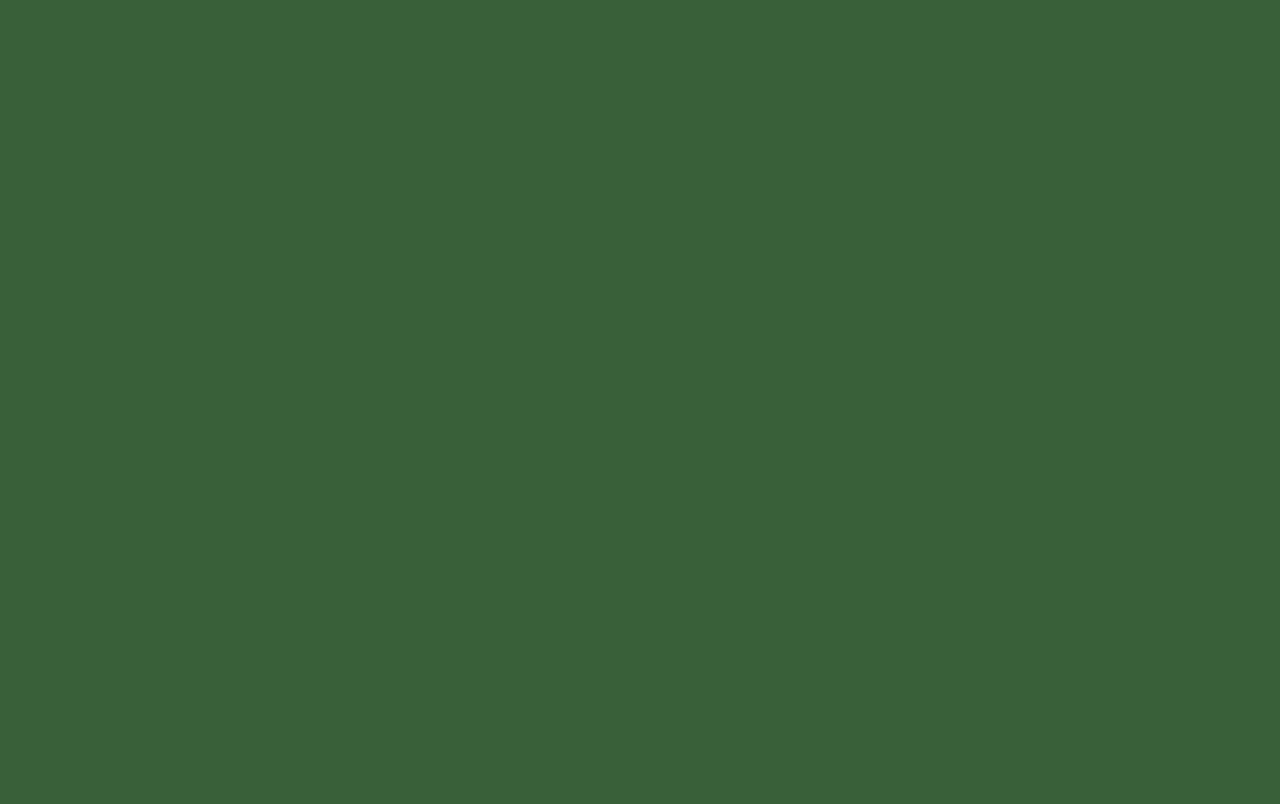
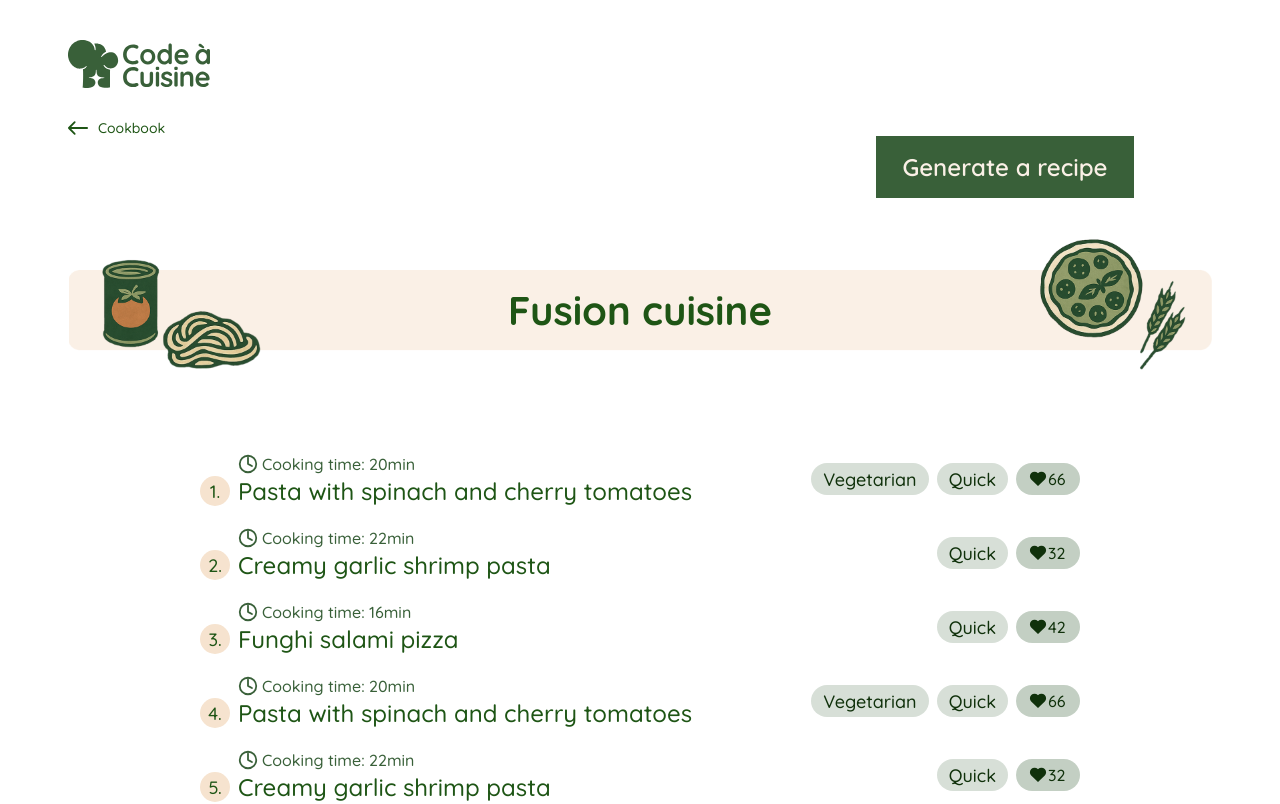
Before and after one commit to mlb27/code-a-cuisine, an Angular app: page /cookbook/fusion in a window 1280 px wide. Before the commit this address led to /. Shown: the top 804 px of the page. Built offline with nearby package versions, Linux system fonts and the light colour scheme.

Commit message:
feat: added cuisine recipes page

```diff
--- a/src/app/app.routes.ts
+++ b/src/app/app.routes.ts
@@ -1,6 +1,7 @@
 import { Routes } from '@angular/router';
 
 import { Cookbook } from './pages/cookbook/cookbook';
+import { CuisineRecipes } from './pages/cuisine-recipes/cuisine-recipes';
 import { Home } from './pages/home/home';
 import { RecipeDetails } from './pages/recipe-details/recipe-details';
 import { RecipeGenerator } from './pages/recipe-generator/recipe-generator';
@@ -38,4 +39,8 @@ export const routes: Routes = [
     path: 'cookbook',
     component: Cookbook,
   },
+  {
+    path: 'cookbook/:cuisine',
+    component: CuisineRecipes,
+  },
 ];
--- a/src/app/pages/cookbook/components/cuisine-card/cuisine-card.html
+++ b/src/app/pages/cookbook/components/cuisine-card/cuisine-card.html
@@ -1,4 +1,4 @@
-<a class="cuisine-card" routerLink="/recipe">
+<a class="cuisine-card" [routerLink]="['/cookbook', slug]">
   <h2 class="cuisine-card__title">
     <span>{{ name }} cuisine</span>
     <span class="cuisine-card__emoji" aria-hidden="true">{{ emoji }}</span>
--- a/src/app/pages/cookbook/components/cuisine-card/cuisine-card.ts
+++ b/src/app/pages/cookbook/components/cuisine-card/cuisine-card.ts
@@ -10,6 +10,7 @@ import { RouterLink } from '@angular/router';
 })
 export class CuisineCard {
   @Input({ required: true }) name = '';
+  @Input({ required: true }) slug = '';
   @Input({ required: true }) emoji = '';
   @Input({ required: true }) imageSource = '';
   @Input({ required: true }) imageAlt = '';
--- a/src/app/pages/cookbook/cookbook.html
+++ b/src/app/pages/cookbook/cookbook.html
@@ -35,6 +35,7 @@
       @for (cuisine of cuisines; track cuisine.name) {
         <app-cuisine-card
           [name]="cuisine.name"
+          [slug]="cuisine.slug"
           [emoji]="cuisine.emoji"
           [imageSource]="cuisine.imageSource"
           [imageAlt]="cuisine.imageAlt"
--- a/src/app/pages/cookbook/cookbook.ts
+++ b/src/app/pages/cookbook/cookbook.ts
@@ -13,6 +13,7 @@ interface MostLikedRecipe {
 
 interface Cuisine {
   name: string;
+  slug: string;
   emoji: string;
   imageSource: string;
   imageAlt: string;
@@ -57,36 +58,42 @@ export class Cookbook {
   protected readonly cuisines: Cuisine[] = [
     {
       name: 'Italian',
+      slug: 'italian',
       emoji: '🤌',
       imageSource: 'img/cookbook/italian-cuisine.png',
       imageAlt: 'Italian pasta and pizza dishes',
     },
     {
       name: 'German',
+      slug: 'german',
       emoji: '🥨',
       imageSource: 'img/cookbook/german-cuisine.png',
       imageAlt: 'German dishes with schnitzel, pretzels and dumplings',
     },
     {
       name: 'Japanese',
+      slug: 'japanese',
       emoji: '🥢',
       imageSource: 'img/cookbook/japanese-cuisine.png',
       imageAlt: 'Fresh Japanese salmon sushi',
     },
     {
       name: 'Gourmet',
+      slug: 'gourmet',
       emoji: '✨',
       imageSource: 'img/cookbook/gourmet-cuisine.png',
       imageAlt: 'A colorful gourmet dish',
     },
     {
       name: 'Indian',
+      slug: 'indian',
       emoji: '🍛',
       imageSource: 'img/cookbook/indian-cuisine.png',
       imageAlt: 'An Indian thali with rice, bread and curries',
     },
     {
       name: 'Fusion',
+      slug: 'fusion',
       emoji: '🍢',
       imageSource: 'img/cookbook/fusion-cuisine.png',
       imageAlt: 'A modern fusion cuisine tasting plate',
--- /dev/null
+++ b/src/app/pages/cuisine-recipes/cuisine-recipes.html
@@ -0,0 +1,26 @@
+<app-header backgroundTheme="light" backLabel="Cookbook" backLink="/cookbook" />
+
+<div class="cuisine-recipes__action-bar">
+  <a class="cuisine-recipes__generate-button" routerLink="/generator">Generate a recipe</a>
+</div>
+
+<main class="cuisine-recipes">
+  <section class="cuisine-recipes__hero" [attr.aria-label]="cuisineName + ' cuisine'">
+    <img src="img/cuisine-recipes/italian-cuisine-banner.png" alt="" width="1143" height="144" />
+    <h1>{{ cuisineName }} cuisine</h1>
+  </section>
+
+  <section class="cuisine-recipes__list" [attr.aria-label]="cuisineName + ' recipes'">
+    @for (recipe of recipes; track recipe.number) {
+      <app-cuisine-recipe-card
+        [recipeNumber]="recipe.number"
+        [title]="recipe.title"
+        [cookingTime]="recipe.cookingTime"
+        [likes]="recipe.likes"
+        [tags]="recipe.tags"
+      />
+    }
+  </section>
+
+  <app-cuisine-pagination class="cuisine-recipes__pagination" />
+</main>
--- /dev/null
+++ b/src/app/pages/cuisine-recipes/cuisine-recipes.scss
@@ -0,0 +1,102 @@
+@use '../../../styles/functions';
+@use '../../../styles/variables' as variables;
+
+:host {
+  display: block;
+  min-height: functions.px-to-rem(1765);
+  background-color: variables.$white;
+  color: variables.$dark-green;
+  box-shadow: 0 0 0 100vmax variables.$white;
+  clip-path: inset(0 -100vmax);
+}
+
+.cuisine-recipes {
+  width: functions.px-to-rem(1143);
+  height: functions.px-to-rem(1433);
+  margin: functions.px-to-rem(40) auto functions.px-to-rem(94);
+
+  &__action-bar {
+    display: flex;
+    justify-content: flex-end;
+    width: 100%;
+    height: functions.px-to-rem(62);
+    padding-right: functions.px-to-rem(146);
+  }
+
+  &__generate-button {
+    display: flex;
+    align-items: center;
+    justify-content: center;
+    width: functions.px-to-rem(258);
+    height: functions.px-to-rem(62);
+    padding: functions.px-to-rem(16) functions.px-to-rem(26);
+    background-color: variables.$primary-green;
+    color: variables.$cream;
+    font-size: functions.px-to-rem(24);
+    font-weight: 600;
+    line-height: functions.px-to-rem(30);
+    text-decoration: none;
+    transition:
+      background-color 300ms ease-out,
+      color 300ms ease-out;
+
+    &:focus-visible {
+      outline: functions.px-to-rem(3) solid variables.$primary-green;
+      outline-offset: functions.px-to-rem(3);
+    }
+  }
+
+  &__hero {
+    position: relative;
+    width: 100%;
+    height: functions.px-to-rem(144);
+    overflow: hidden;
+
+    img {
+      width: 100%;
+      height: 100%;
+      object-fit: cover;
+    }
+
+    h1 {
+      position: absolute;
+      top: functions.px-to-rem(51);
+      left: 50%;
+      width: functions.px-to-rem(360);
+      height: functions.px-to-rem(42);
+      margin: 0;
+      color: variables.$middle-green;
+      font-size: functions.px-to-rem(40);
+      font-weight: 700;
+      line-height: functions.px-to-rem(42);
+      text-align: center;
+      transform: translateX(-50%);
+    }
+  }
+
+  &__list {
+    display: flex;
+    flex-direction: column;
+    gap: functions.px-to-rem(8);
+    width: functions.px-to-rem(900);
+    height: functions.px-to-rem(1102);
+    margin: functions.px-to-rem(64) auto 0;
+  }
+
+  &__pagination {
+    margin: functions.px-to-rem(96) auto 0;
+  }
+}
+
+@media (hover: hover) and (pointer: fine) {
+  .cuisine-recipes__generate-button:hover {
+    background-color: variables.$cream;
+    color: variables.$button-green;
+  }
+}
+
+@media (prefers-reduced-motion: reduce) {
+  .cuisine-recipes__generate-button {
+    transition: none;
+  }
+}
--- /dev/null
+++ b/src/app/pages/cuisine-recipes/cuisine-recipes.ts
@@ -0,0 +1,68 @@
+import { Component } from '@angular/core';
+import { ActivatedRoute, RouterLink } from '@angular/router';
+
+import { Header } from '../../layout/header/header';
+import { CuisinePagination } from './components/cuisine-pagination/cuisine-pagination';
+import { CuisineRecipeCard } from './components/cuisine-recipe-card/cuisine-recipe-card';
+
+interface RecipeTemplate {
+  title: string;
+  cookingTime: string;
+  likes: number;
+  tags: string[];
+}
+
+interface CuisineRecipe extends RecipeTemplate {
+  number: number;
+}
+
+/** Displays the saved recipes for the selected cuisine. */
+@Component({
+  selector: 'app-cuisine-recipes',
+  imports: [CuisinePagination, CuisineRecipeCard, Header, RouterLink],
+  templateUrl: './cuisine-recipes.html',
+  styleUrl: './cuisine-recipes.scss',
+})
+export class CuisineRecipes {
+  protected readonly cuisineName: string;
+
+  private readonly cuisineNames: Record<string, string> = {
+    fusion: 'Fusion',
+    german: 'German',
+    gourmet: 'Gourmet',
+    indian: 'Indian',
+    italian: 'Italian',
+    japanese: 'Japanese',
+  };
+
+  private readonly recipeTemplates: RecipeTemplate[] = [
+    {
+      title: 'Pasta with spinach and cherry tomatoes',
+      cookingTime: '20min',
+      likes: 66,
+      tags: ['Vegetarian', 'Quick'],
+    },
+    {
+      title: 'Creamy garlic shrimp pasta',
+      cookingTime: '22min',
+      likes: 32,
+      tags: ['Quick'],
+    },
+    {
+      title: 'Funghi salami pizza',
+      cookingTime: '16min',
+      likes: 42,
+      tags: ['Quick'],
+    },
+  ];
+
+  protected readonly recipes: CuisineRecipe[] = Array.from({ length: 15 }, (_, index) => ({
+    ...this.recipeTemplates[index % this.recipeTemplates.length],
+    number: index + 1,
+  }));
+
+  constructor(route: ActivatedRoute) {
+    const cuisineSlug = route.snapshot.paramMap.get('cuisine')?.toLowerCase() ?? 'italian';
+    this.cuisineName = this.cuisineNames[cuisineSlug] ?? 'Italian';
+  }
+}
```
Also changed, not shown: public/img/cuisine-recipes/italian-cuisine-banner.png (added).
